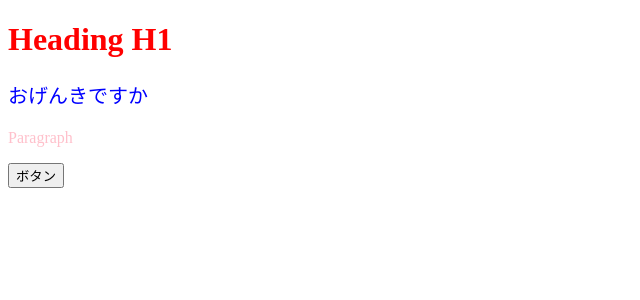
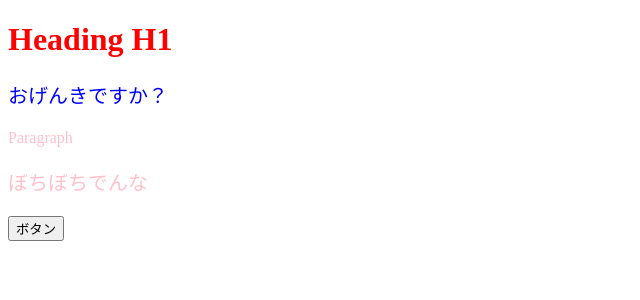
Before and after one commit to st-lite-jn/react-training, a React (Create React App) app in the folder my-app/: page / in a window 1280 px wide. Shown: the top 300 px of the page, without its empty margins (0-640 px from the left). Built offline with nearby package versions, Linux system fonts and the light colour scheme.

Commit message:
P117まで Propsの基礎

```diff
--- a/my-app/src/App.jsx
+++ b/my-app/src/App.jsx
@@ -15,8 +15,9 @@ export const App = () => {
     return (
         <>
             <h1 style={headingStyle}>Heading H1</h1>
-            <ColoredMessage />
+            <ColoredMessage color="blue">おげんきですか？</ColoredMessage>
             <p style={paraStylePink}>Paragraph</p>
+            <ColoredMessage color="pink">ぼちぼちでんな</ColoredMessage>
             <button onClick={onClickButton}>ボタン</button>
         </>
 
--- a/my-app/src/components/ColoredMessage.jsx
+++ b/my-app/src/components/ColoredMessage.jsx
@@ -1,7 +1,9 @@
-export const ColoredMessage = () => {
+export const ColoredMessage = (props) => {
+    const {color ,children} = props;
+    console.log(props);
     const contentStyle = {
-        color:"blue",
+        color:color,
         fontSize:"20px"
     }
-    return <p style={contentStyle}>おげんきですか</p>
+    return <p style={contentStyle}>{children}</p>
 }
```
